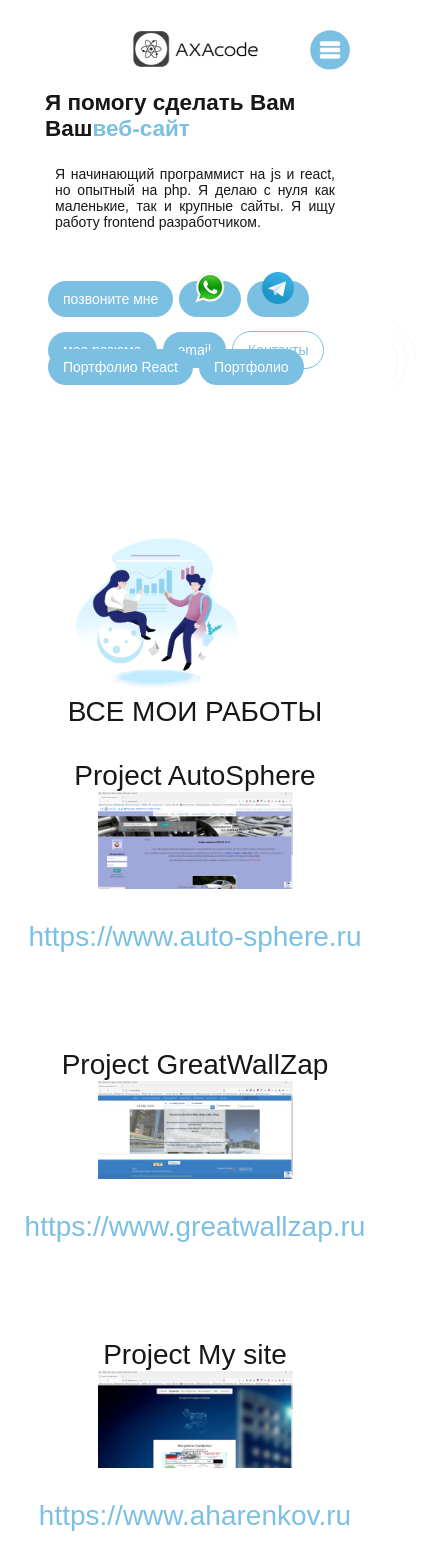
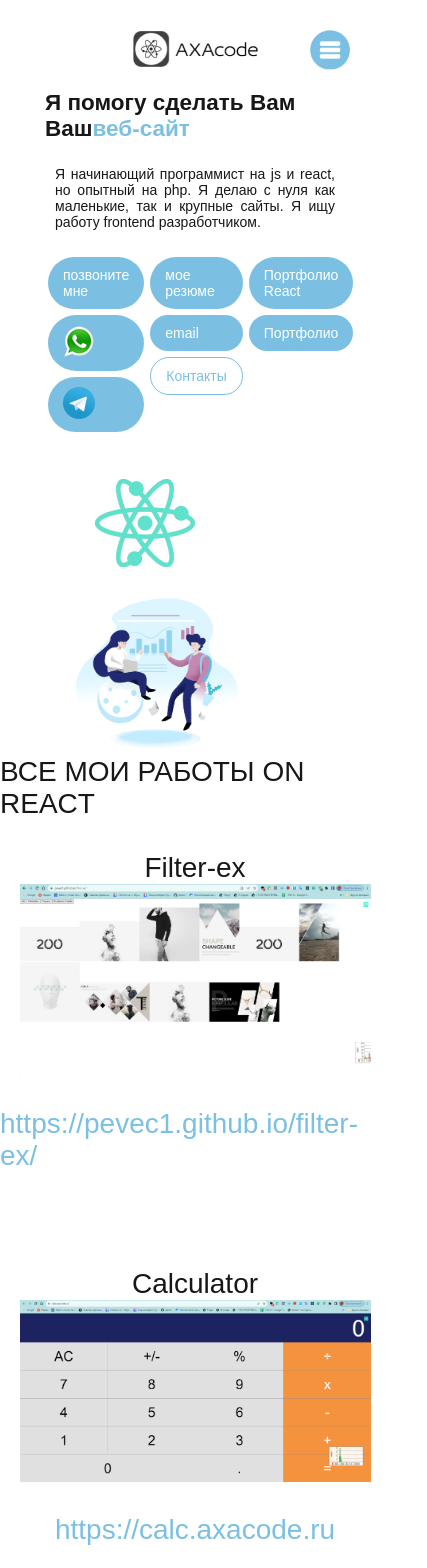
Before and after one commit to pevec1/axareact, a React (Create React App) app: page /reacts in a window 390 px wide. Shown: the top 1568 px of the page, 427 px wide, since content can reach past the window. Built offline with nearby package versions, Linux system fonts and the light colour scheme.

Commit message:
add reacts

```diff
--- a/package.json
+++ b/package.json
@@ -6,6 +6,7 @@
     "@testing-library/jest-dom": "^5.17.0",
     "@testing-library/react": "^13.4.0",
     "@testing-library/user-event": "^13.5.0",
+    "jquery": "^3.7.1",
     "react": "^18.2.0",
     "react-dom": "^18.2.0",
     "react-router-dom": "^6.16.0",
@@ -35,5 +36,8 @@
       "last 1 firefox version",
       "last 1 safari version"
     ]
+  },
+  "devDependencies": {
+    "@types/jquery": "^3.5.19"
   }
 }
--- a/src/App.js
+++ b/src/App.js
@@ -32,7 +32,7 @@ function App() {
       <div className="App">
         <Router>
           <div className="container">
-            <div className="row">
+            <div className="column">
               <Navbar />
             </div>
           </div>
--- a/src/components/header/Header.js
+++ b/src/components/header/Header.js
@@ -5,14 +5,16 @@ import logo from "./../../styles/ima/logo.png";
 import analyse1 from "./../../styles/img/analyse1.png";
 import whatsapp from "./whatsapp.png";
 import telegram from "./telegram.png";
+import Rotate from "./scripts_rotate";
+
 
 const Header = () => {
   return (
     <header>
       <section>
         <div className="container-offer">
-          <div className="row">
-            <div className="business-offer col-12 col-md-6 col-xl-4">
+          <div className="column">
+            <div className="business-offer col-12 col-md-5 col-xl-5">
               <h1>
                 Я помогу сделать Вам Ваш
                 <span style={{ color: "#7bc0e3" }}>веб-сайт</span>
@@ -22,8 +24,11 @@ const Header = () => {
                 делаю с нуля как маленькие, так и крупные сайты. Я ищу работу
                 frontend разработчиком.
               </p>
-              <div>
-                <br />
+            </div>
+          </div>
+          <div className="row">
+            <div className="column" style={{justifyContent:'flex-start'}}>
+              <div className="row">
                 <a href="tel:+79652758777" rel="nofollow" className="btn">
                   позвоните мне
                 </a>
@@ -37,11 +42,9 @@ const Header = () => {
                 <a className="btn" target="_blank" href="https://t.me/luksik1">
                   <img src={telegram} />
                 </a>
-                <div>
-                  <br />
-                  <br />
               </div>
-                <div>
+
+              <div className="row">
                 <a
                   href="https://docs.google.com/document/d/1xiDcd95pOp3mgW5OHKy7_e6yKXP-BdZROFhgWw11NUo/edit?usp=sharing"
                   className="btn"
@@ -59,7 +62,9 @@ const Header = () => {
                 </a>
 
                 <img className="circles" src={Group56} alt="" />
+              </div>
 
+              <div className="row">
                 <a className="btn" href="/reacts">
                   Портфолио React
                 </a>
@@ -68,14 +73,9 @@ const Header = () => {
                 </a>
               </div>
             </div>
-              <div className="col-12 col-md-2 col-xl-2">
-                <canvas id="canvas" className="canvas">
-                  <img id="logos" className="img-rotate" src={logo} alt="" />
-                </canvas>
-              </div>
+            <Rotate />
             <div className="business-offer col-12 col-md-5 col-xl-5">
               <img className="analyse" src={analyse1} alt="" />
-              </div>
             </div>
           </div>
         </div>
--- /dev/null
+++ b/src/components/header/loader.js
@@ -0,0 +1 @@
+window.$ = window.jQuery = require("jquery");
--- /dev/null
+++ b/src/components/header/scripts_rotate.js
@@ -0,0 +1,79 @@
+import "./../../styles/styles.css";
+import React, { Component} from "react";
+import ReactDOM from "react-dom";
+import loader from "./loader";
+import $ from "jquery";
+import logo from "./../../styles/ima/logo.png"
+
+class Rotate extends React.Component {
+  componentDidMount() {
+    this.updateCanvas();
+  }
+  updateCanvas() {
+    let isPaused = false;
+    // повторить с интервалом 2 секунды
+    //let timerId = setInterval(() => alert("tick"), 2000);
+
+    let timerId2 = setInterval(function () {
+      if (!isPaused) {
+        /* Выполняемый код... */
+
+        let canvas = document.getElementById("canvas");
+        let ctx = canvas.getContext("2d"); /* Error in getContext("2d") */
+        let img = document.getElementById("logos");
+        ctx.clearRect(0, 0, canvas.width, canvas.height);
+        ctx.drawImage(img, 50, 44); //100,88
+
+        // Matrix transformation
+        ctx.translate(100, 88); //141.5,83
+        ctx.rotate(Math.PI / 2);
+        ctx.translate(-100, -88);
+        //ctx.fill();
+      }
+      /* Выполняемый код... */
+    }, 50);
+    //alert(timerId2);
+    // остановить вывод через 5 секунд
+    setTimeout(() => {
+      clearInterval(timerId2);
+      setInterval(function () {
+        if (!isPaused) {
+          /* Выполняемый код... */
+
+          let canvas = document.getElementById("canvas");
+          let ctx = canvas.getContext("2d"); /* Error in getContext("2d") */
+          let img = document.getElementById("logos");
+          ctx.clearRect(0, 0, canvas.width, canvas.height);
+          ctx.drawImage(img, 50, 44);
+
+          // Matrix transformation
+          //   ctx.translate(141.5, 83);
+          //   ctx.rotate(Math.PI / 2);
+          //   ctx.translate(-141.5, -83);
+          //ctx.fill();
+        }
+        /* Выполняемый код... */
+      }, 500);
+    }, 3000);
+    setTimeout(() => {
+      let g = 1;
+    });
+
+    let canvas = document.getElementById("canvas");
+    let ctx = canvas.getContext("2d"); /* Error in getContext("2d") */
+    let img = document.getElementById("logos");
+    ctx.clearRect(0, 0, canvas.width, canvas.height);
+    ctx.drawImage(img, 50, 44);
+}
+  render() {
+    return (
+    <div className="col-12 col-md-2 col-xl-2" style={{width: 80 + "px",}}>
+      <canvas id="canvas" className="canvas">
+        <img id="logos" className="img-rotate" src={logo} alt="" />
+      </canvas>
+    </div>
+    )
+  }
+}
+
+export default Rotate;
--- a/src/helpers/reactsLists.js
+++ b/src/helpers/reactsLists.js
@@ -6,7 +6,7 @@ import slider003 from "./../styles/images/slider003.png";
 const reacts = [
   {
     title: "Filter-ex",
-    img: slider003,
+    img: slider001,
     skills: "",
     link: "https://pevec1.github.io/filter-ex/",
   },
@@ -18,7 +18,7 @@ const reacts = [
   },
   {
     title: "Calendar",
-    img: slider001,
+    img: slider003,
     skills: "",
     link: "https://react.axacode.ru",
   },
--- a/src/index.js
+++ b/src/index.js
@@ -1,5 +1,6 @@
 import React from 'react';
 import ReactDOM from 'react-dom/client';
+import $ from "jquery";
 
 import App from './App';
 import reportWebVitals from './reportWebVitals';
--- a/src/pages/Reacts.js
+++ b/src/pages/Reacts.js
@@ -1,16 +1,16 @@
 import Project from "../components/project/Project";
-import { projects } from "../helpers/projectsLists";
+import { reacts } from "../helpers/reactsLists";
 
-const Works = () => {
+const Reacts = () => {
   return (
     <main>
       <section className="slider2">
         <div className="container-slider">
           <div className="row justify-content-center">
             <div className="carousel-indicators">
-            ВСЕ МОИ РАБОТЫ
+              ВСЕ МОИ РАБОТЫ ON REACT
               <div className="carousel-inner">
-                {projects.map((project, index) => {
+                {reacts.map((project, index) => {
                   return (
                     <Project
                       key={index}
@@ -55,14 +55,10 @@ const Works = () => {
               </a>
               <br />
               сделал календарь{" "}
-                  <a href="https://react.axacode.ru/">
-                    на React.js (development)
-                  </a>
+              <a href="https://react.axacode.ru/">на React.js (development)</a>
               <br />
               сделал верстку{" "}
-                  <a href="https://pevec1.github.io/mq-diplom-netology/">
-                    ссылка
-                  </a>
+              <a href="https://pevec1.github.io/mq-diplom-netology/">ссылка</a>
               <br />
               переделал целиком этот сайт axacode.ru
               <br />
@@ -70,9 +66,7 @@ const Works = () => {
               <a href="http://netcoin.axacode.ru/">Неткоин</a>
               <br />
               игра{" "}
-                  <a href="https://pevec1.github.io/js1-diplom/">
-                    крестики-нолики
-                  </a>
+              <a href="https://pevec1.github.io/js1-diplom/">крестики-нолики</a>
               <br />
               еще мелочи <a href="https://github.com/pevec1">github</a>
               <br />
@@ -125,8 +119,7 @@ const Works = () => {
               linux, mvc, ajax, jquery
               <br />
               <br />
-                Создал много сайтов с нуля, много дорабатывал, участвую в
-                проекте
+              Создал много сайтов с нуля, много дорабатывал, участвую в проекте
               <br />
               Знание 1С версии 7.7, составление программирование отчетов,
               документов и обработок
@@ -151,9 +144,8 @@ const Works = () => {
               <br />
               персональных компьютеров».
               <br />В AXA Code блоге я расскажу как я черпаю идеи из фильмов.
-
             </div>
-            <br/>
+            <br />
             <a className="btn-disabled" href="creative.php">
               Смотреть идеи
             </a>
@@ -164,4 +156,4 @@ const Works = () => {
   );
 };
 
-export default Works;
+export default Reacts;
--- a/src/styles/styles.css
+++ b/src/styles/styles.css
@@ -135,6 +135,14 @@ section {
   margin: auto;
   padding: 0;
 }
+.column {
+  display: flex;
+  flex-direction: column;
+}
+.row {
+  display: flex;
+  flex-direction: row;
+}
 ul.logos {
   box-sizing: border-box;
   position: relative;
@@ -213,8 +221,8 @@ ul.logos li {
   position: relative;
   display: flex;
   flex-wrap: wrap;
-  flex-direction: row;
-  justify-content: left;
+    flex-direction: row;
+      justify-content: left;
   margin: auto;
   margin-left: 0;
   /* max-width: 450px; */
@@ -736,6 +744,18 @@ footer {
     display: none;
     background: none;
   }
+    .column {
+      display: flex;
+      flex-direction: column;
+    }
+
+    .row {
+      display: flex;
+      flex-direction: row;
+      flex-wrap: wrap;
+      justify-content:center;
+      align-self:center;
+    }
   ul.logos {
     display: none;
   }
@@ -800,7 +820,9 @@ footer {
   .body_pointer * {
     cursor: pointer;
   }
-
+.image-w-90 {
+  width: 60%;
+}
   .btn {
     font-size: 18px;
     padding: 10px 15px;
@@ -928,6 +950,7 @@ padding: 0;     */
     font-size: 15px;
   }
   .business-offer {
+    flex-direction: column;
     justify-content: center;
   }
   .idea {
@@ -935,6 +958,16 @@ padding: 0;     */
 
     background: none;
   }
+    .column {
+      display: flex;
+      flex-direction: row;
+      flex-wrap: no-wrap;
+    }
+
+    .row {
+      display: flex;
+      flex-direction: column;
+    }
   ul.logos {
     display: none;
   }
@@ -999,6 +1032,9 @@ padding: 0;     */
   .body_pointer * {
     cursor: pointer;
   }
+    .image-w-90 {
+      width: 90%;
+    }
   .btn {
     font-size: 14px;
     padding: 10px 15px;
```
Also changed, not shown: 1 other file (tests, documents, lock files or other folders). Lines whose indentation alone changed are shown as unchanged.
